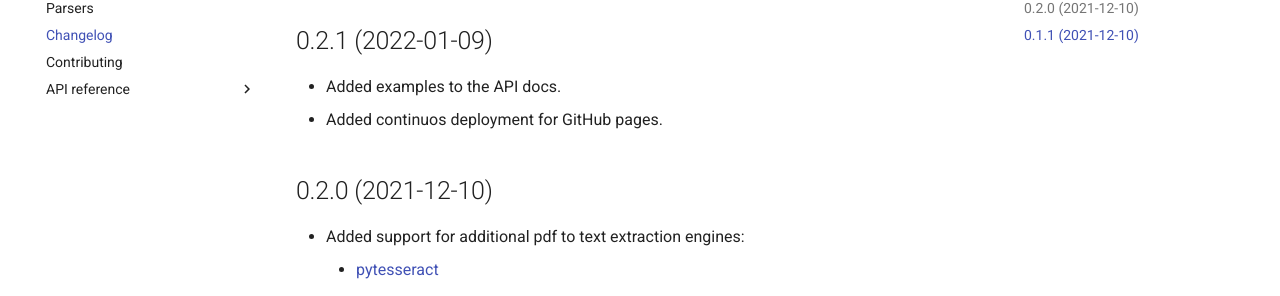
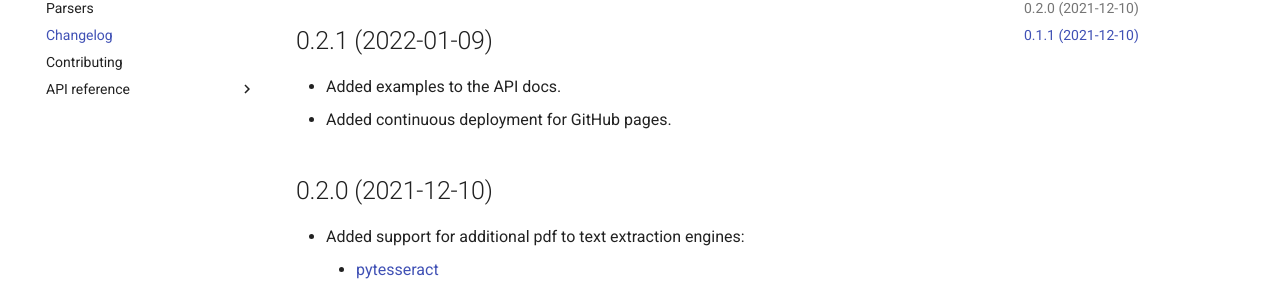
Before and after one commit to SamEdwardes/spacypdfreader, an MkDocs documentation site: the page built from docs/changelog.md, in a window 1280 px wide and 973 px high. Shown: the part 157-453 px from the top of the window. Built offline with MkDocs 1.6.1 and Material for MkDocs 9.7.7, drawn with Linux system fonts in a browser that asks for light colours; comment, search, counter and statistics services are not loaded.

Commit message:
spelling

```diff
--- a/docs/changelog.md
+++ b/docs/changelog.md
@@ -3,7 +3,7 @@
 ## 0.2.1 (2022-01-09)
 
 - Added examples to the API docs.
-- Added continuos deployment for GitHub pages.
+- Added continuous deployment for GitHub pages.
 
 ## 0.2.0 (2021-12-10)
 
```
